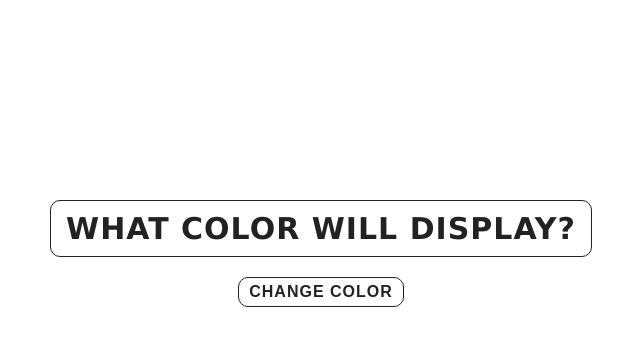
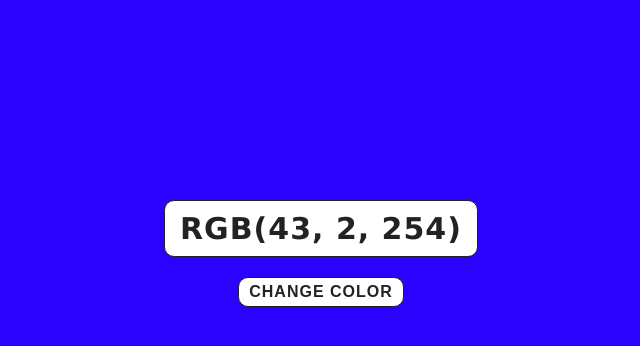
Before and after one commit to E-C-Shackelford/js-color-changer, a plain HTML site: page index.html in a window 1280 px wide. Both pictures are taken after a click on the button "CHANGE COLOR". Shown: the whole page, without its empty margins (319-959 px from the left). Drawn offline with Linux system fonts and the light colour scheme.

Commit message:
Create app.js and add js so that when a user clicks on the 'Change Color' button, the background color changes to a randomly generated color and the heading changes to the color's rgb() functional notation

```diff
--- /dev/null
+++ b/app.js
@@ -0,0 +1,16 @@
+const button = document.querySelector("button");
+
+const h1 = document.querySelector("h1");
+
+button.addEventListener("click", function () {
+  const newColor = displayRandomColor();
+  document.body.style.backgroundColor = newColor;
+  h1.innerText = newColor;
+});
+
+const displayRandomColor = () => {
+  const r = Math.floor(Math.random() * 255);
+  const g = Math.floor(Math.random() * 255);
+  const b = Math.floor(Math.random() * 255);
+  return `rgb(${r}, ${g}, ${b})`;
+};
--- a/index.html
+++ b/index.html
@@ -12,5 +12,6 @@
       <h1>What color will display?</h1>
     </div>
     <button>Change Color</button>
+    <script src="app.js"></script>
   </body>
 </html>
```
